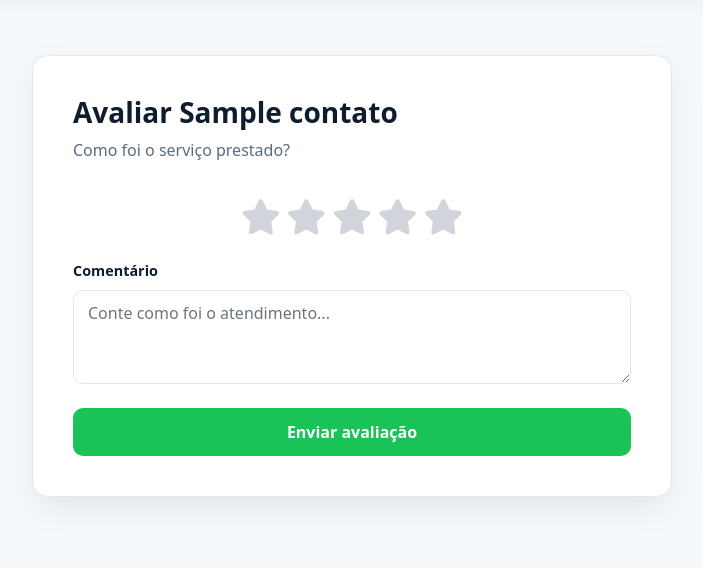
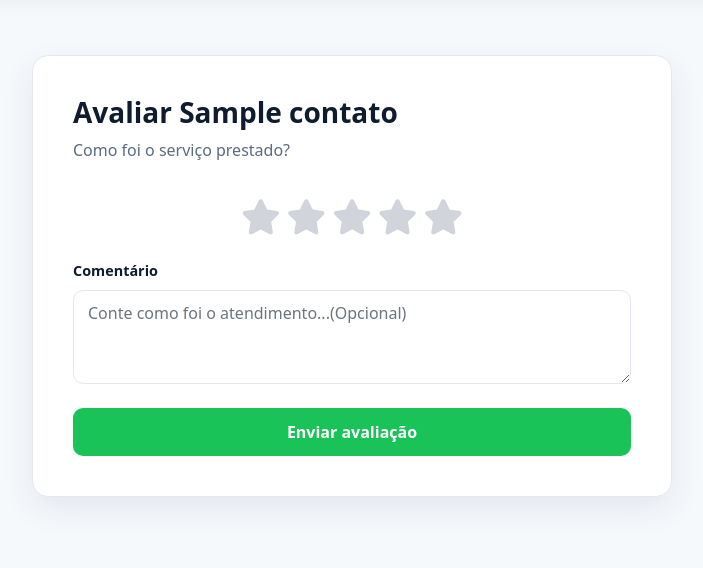
Before and after one commit to lucas-ernandes/servicos_worknow2, a Flask app: template templates/contatos/avaliar.html in a window 1280 px wide. Shown: the part 93-661 px from the top of the page, without its empty margins (288-991 px from the left). Run offline with Flask 3, Linux system fonts and the light colour scheme; the template is opened without the code that fills it: most values are stand-ins (such as "Sample title", 1, 10 or a date in 2020).

Commit message:
fix: alterando texto

```diff
--- a/templates/contatos/avaliar.html
+++ b/templates/contatos/avaliar.html
@@ -29,7 +29,7 @@
                 <div class="mb-4">
                     <label for="comentario" class="form-label">Comentário</label>
                     <textarea class="form-control" id="comentario" name="comentario" rows="3" maxlength="500"
-                              placeholder="Conte como foi o atendimento...">{{ request.form.get('comentario', '') }}</textarea>
+                              placeholder="Conte como foi o atendimento...(Opcional)">{{ request.form.get('comentario', '') }}</textarea>
                 </div>
 
                 <button type="submit" class="btn btn-criar-conta w-100">Enviar avaliação</button>
```
